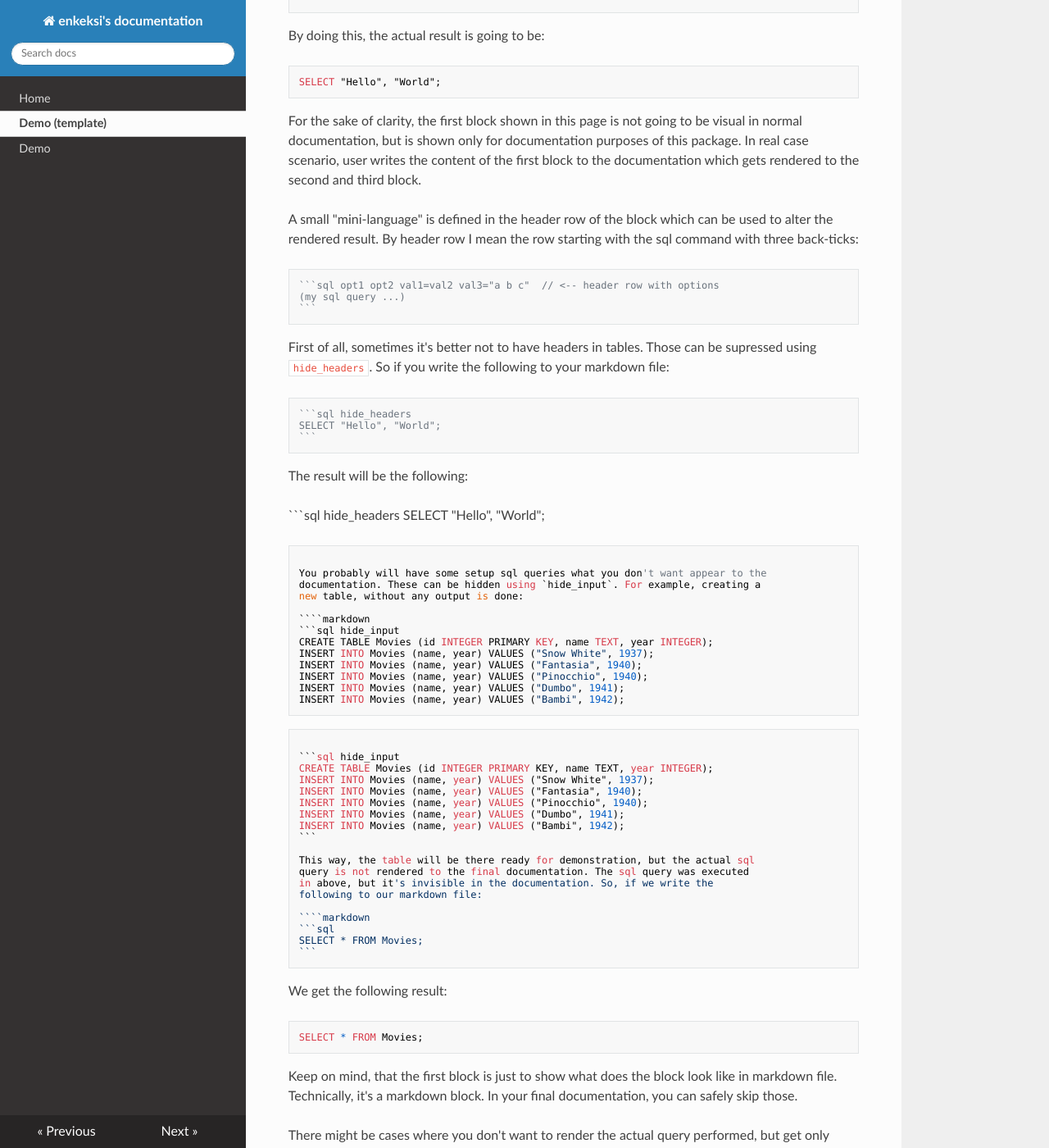
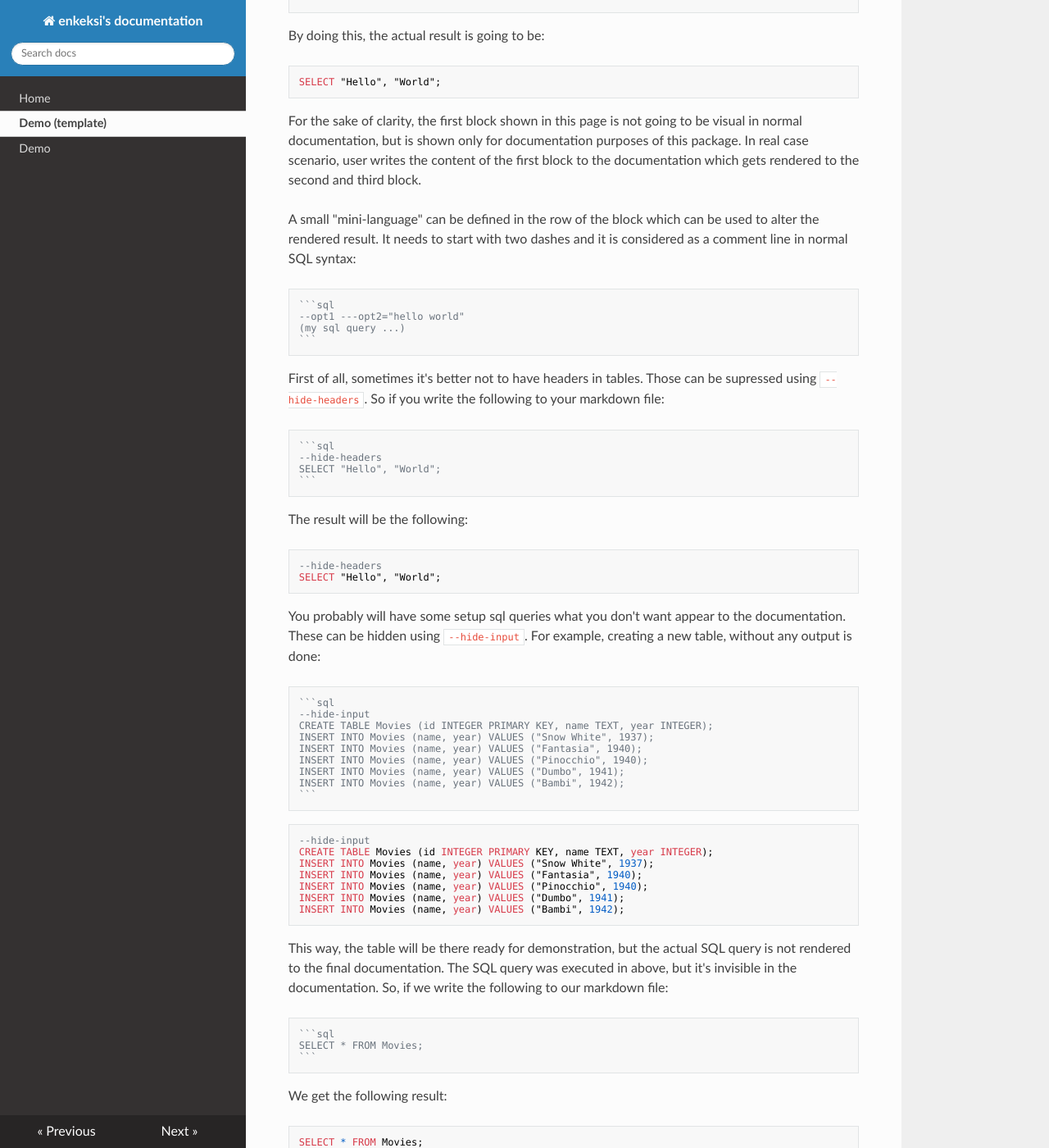
Before and after one commit to ahojukka5/enkeksi, an MkDocs documentation site: the page built from docs/demo_tmpl.md, in a window 1280 px wide and 1400 px high, scrolled down 380 px. Shown: the whole window at 82% size. Built offline with MkDocs 1.6.1, drawn with Linux system fonts in a browser that asks for light colours; nearby versions of some CDN libraries; some of the changed text lies outside the part shown.

Commit message:
Update demo_tmpl.md

`````diff
--- a/docs/demo_tmpl.md
+++ b/docs/demo_tmpl.md
@@ -22,38 +22,42 @@
 this package. In real case scenario, user writes the content of the first block
 to the documentation which gets rendered to the second and third block.
 
-A small "mini-language" is defined in the header row of the block which can be
-used to alter the rendered result. By header row I mean the row starting with
-the sql command with three back-ticks:
+A small "mini-language" can be defined in the row of the block which can be
+used to alter the rendered result. It needs to start with two dashes and it is
+considered as a comment line in normal SQL syntax:
 
 ````markdown
-```sql opt1 opt2 val1=val2 val3="a b c"  // <-- header row with options
+```sql
+--opt1 ---opt2="hello world"
 (my sql query ...)
 ```
 ````
 
 First of all, sometimes it's better not to have headers in tables. Those can be
-supressed using `hide_headers`. So if you write the following to your markdown
+supressed using `--hide-headers`. So if you write the following to your markdown
 file:
 
 ````markdown
-```sql hide_headers
+```sql
+--hide-headers
 SELECT "Hello", "World";
 ```
 ````
 
 The result will be the following:
 
-```sql hide_headers
+```sql
+--hide-headers
 SELECT "Hello", "World";
 ```
 
 You probably will have some setup sql queries what you don't want appear to the
-documentation. These can be hidden using `hide_input`. For example, creating a
+documentation. These can be hidden using `--hide-input`. For example, creating a
 new table, without any output is done:
 
 ````markdown
-```sql hide_input
+```sql
+--hide-input
 CREATE TABLE Movies (id INTEGER PRIMARY KEY, name TEXT, year INTEGER);
 INSERT INTO Movies (name, year) VALUES ("Snow White", 1937);
 INSERT INTO Movies (name, year) VALUES ("Fantasia", 1940);
@@ -63,7 +67,8 @@
 ```
 ````
 
-```sql hide_input
+```sql
+--hide-input
 CREATE TABLE Movies (id INTEGER PRIMARY KEY, name TEXT, year INTEGER);
 INSERT INTO Movies (name, year) VALUES ("Snow White", 1937);
 INSERT INTO Movies (name, year) VALUES ("Fantasia", 1940);
@@ -72,8 +77,8 @@
 INSERT INTO Movies (name, year) VALUES ("Bambi", 1942);
 ```
 
-This way, the table will be there ready for demonstration, but the actual sql
-query is not rendered to the final documentation. The sql query was executed
+This way, the table will be there ready for demonstration, but the actual SQL
+query is not rendered to the final documentation. The SQL query was executed
 in above, but it's invisible in the documentation. So, if we write the
 following to our markdown file:
 
@@ -94,10 +99,11 @@
 documentation, you can safely skip those.
 
 There might be cases where you don't want to render the actual query performed,
-but get only results. That can be doing with `hide_input` command:
+but get only results. That can be doing with `--hide-input` command:
 
 ````markdown
-```sql hide_input
+```sql
+--hide-input
 SELECT * FROM Movies;
 ```
 ````
@@ -105,32 +111,36 @@
 As a result, you don't find the SQL query from the final documentation, only the
 result:
 
-```sql hide_input
+```sql
+--hide-input
 SELECT * FROM Movies;
 ```
 
-Respectively there is `hide_output` but it's unsure where to use that. With
+Respectively there is `--hide-output` but it's unsure where to use that. With
 that option, the executed sql query is rendered to the final document, but the
 result is not.
 
-It's possible to add a caption to the query, using `caption="my text"`, i.e.
+It's possible to add a caption to the query, using `--caption="my text"`, i.e.
 
 ````markdown
-```sql caption="Table: Movies"
+```sql
+--caption="Table: Movies"
 SELECT * FROM Movies;
 ```
 ````
 
 The result of this is:
 
-```sql caption="Table: Movies"
+```sql
+--caption="Table: Movies"
 SELECT * FROM Movies;
 ```
 
 Different options can be freely combined, so for example the following will work:
 
 ````markdown
-```sql hide_input caption="Table: Movies"
+```sql
+--hide-input --caption="Table: Movies"
 SELECT * FROM Movies;
 ```
 ````
@@ -138,6 +148,7 @@
 As a result, sql query is not going to be rendered, but output is rendered with
 a caption "Table: Movies".
 
-```sql hide_input caption="Table: Movies"
+```sql
+--hide-input --caption="Table: Movies"
 SELECT * FROM Movies;
 ```
`````
